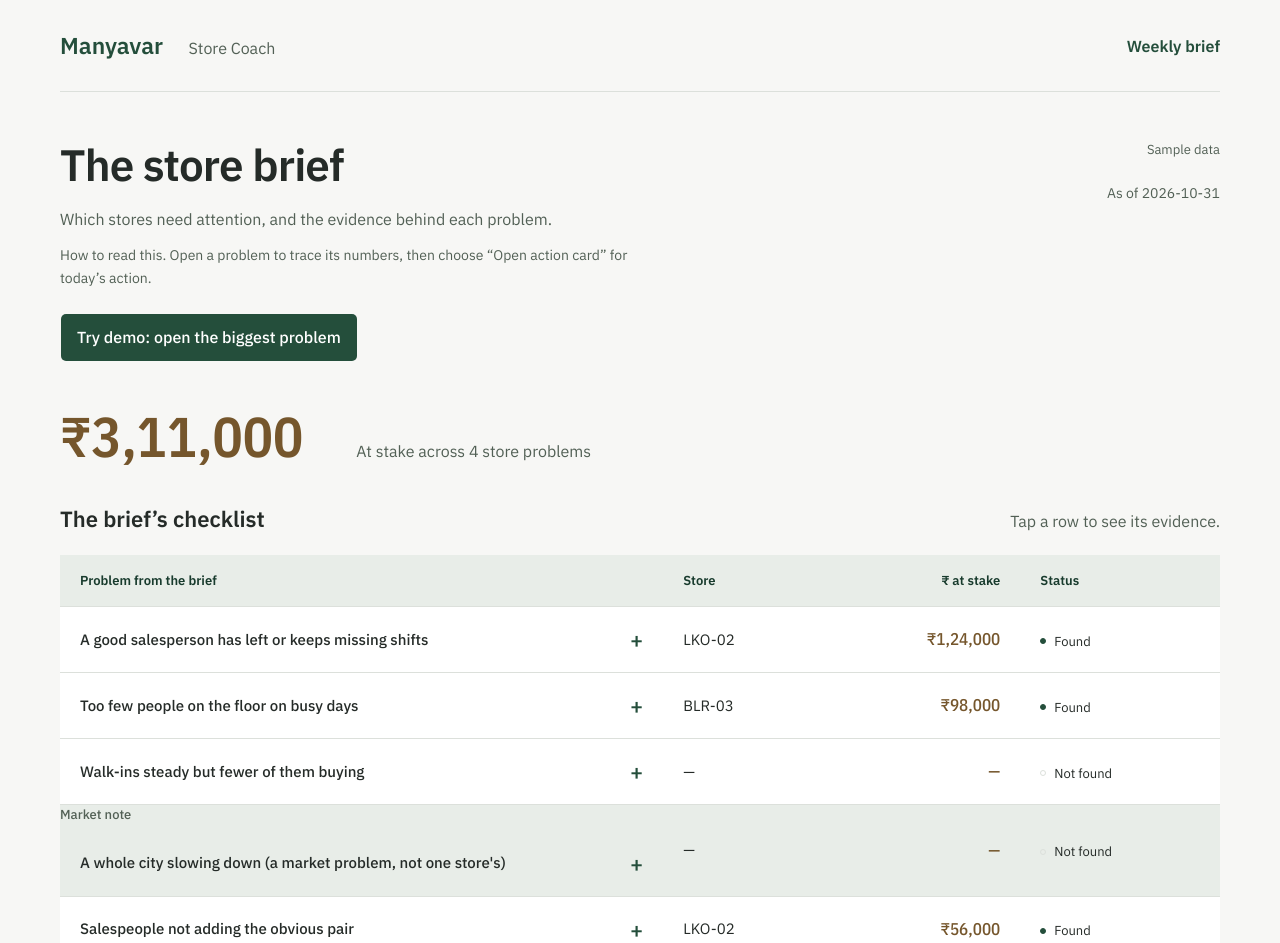
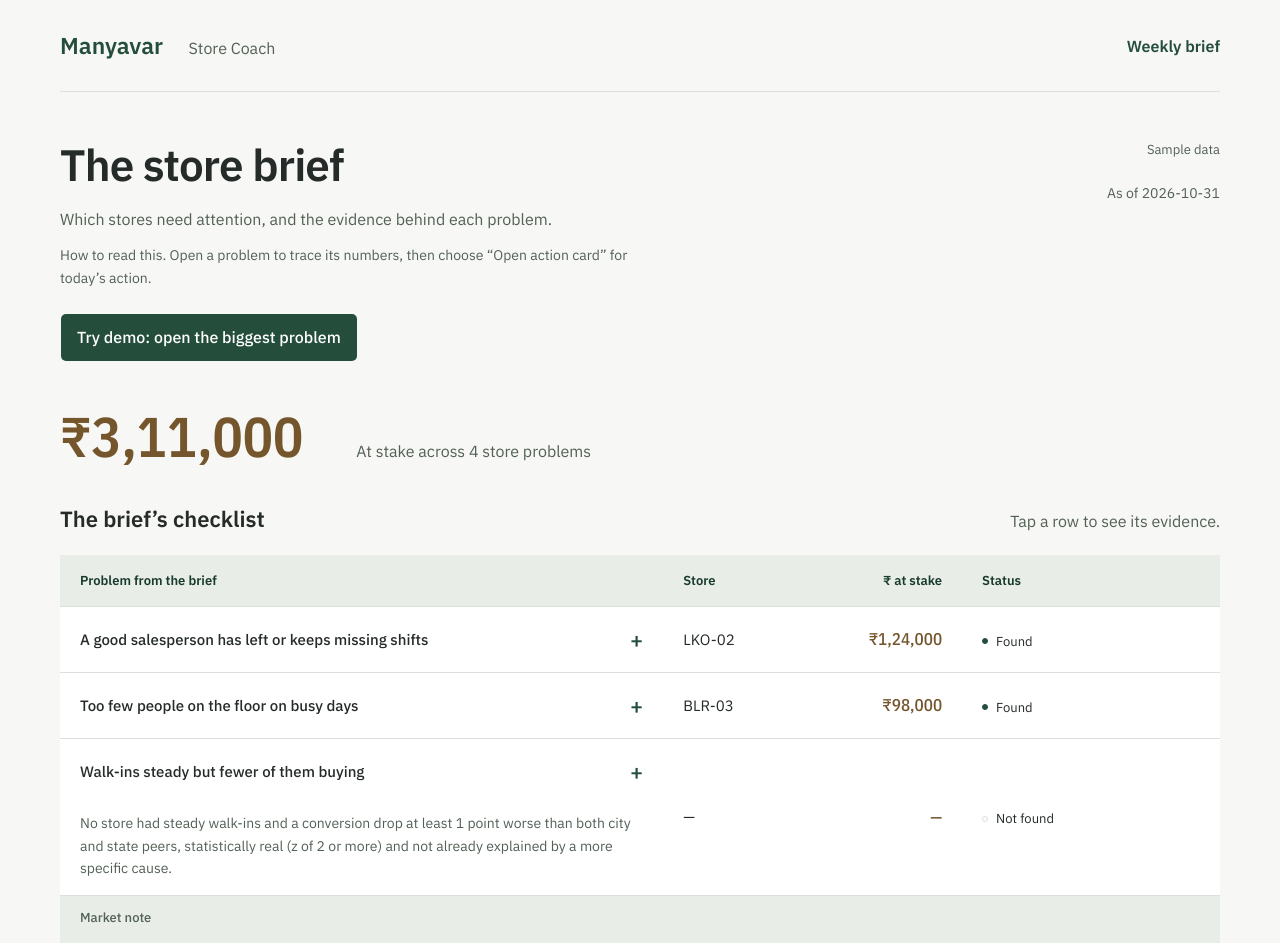
Before and after one commit to subh03/blueberry-chromosome, a Next.js app: page / in a window 1280 px wide. Shown: the top 943 px of the page. Built offline with nearby package versions, Linux system fonts and the light colour scheme.

Commit message:
fix(ui): explain excluded rows and guard missing evidence

```diff
--- a/app/globals.css
+++ b/app/globals.css
@@ -951,3 +951,12 @@ thead th:nth-child(3) {
   font-weight: 500;
   margin-bottom: 6px;
 }
+.row-reason {
+  font-size: 14px;
+  font-weight: 400;
+  color: var(--ink-muted);
+  margin-top: 8px;
+  overflow-wrap: anywhere;
+  padding: 0 20px 16px;
+}
+.scorecard-row .market-note-label { padding: 12px 20px 0; margin-bottom: -8px; }
--- a/components/scorecard.tsx
+++ b/components/scorecard.tsx
@@ -177,6 +177,12 @@ export function Scorecard({
                   );
                   const expanded = open === row.type;
                   const marketNote = row.kind === "market_note" || (!row.kind && row.type === "city_slowdown");
+                  const hasEvidence = Boolean(issue?.evidence.steps.length);
+                  const reason = row.reason ?? (row.status === "data_issue"
+                    ? "A data problem we excluded from the analysis. It is not counted as a store problem."
+                    : row.status === "not_found"
+                      ? "We checked this against peer stores and nothing met our threshold."
+                      : !hasEvidence ? "The evidence for this problem is unavailable in this snapshot." : null);
                   return (
                     <Fragment key={row.type}>
                       <tr
@@ -200,6 +206,7 @@ export function Scorecard({
                               {expanded ? "−" : "+"}
                             </span>
                           </button>
+                          {reason && <p className="row-reason">{reason}</p>}
                         </th>
                         <td>{row.store_ids.join(", ") || "—"}</td>
                         <td className="money">
@@ -214,7 +221,7 @@ export function Scorecard({
                         <td>
                           <span className={`status ${row.status}`}>
                             {row.status === "found"
-                              ? "Found"
+                              ? hasEvidence ? marketNote ? "Market note" : "Found" : "Evidence unavailable"
                               : row.status === "data_issue"
                                 ? "Data issue"
                                 : "Not found"}
@@ -224,15 +231,11 @@ export function Scorecard({
                       <tr id={`evidence-${row.type}`} hidden={!expanded}>
                         <td colSpan={4}>
                           {expanded &&
-                            (issue ? (
+                            (issue && hasEvidence ? (
                               <EvidenceChain issue={issue} />
                             ) : (
                               <p className="state">
-                                {row.status === "data_issue"
-                                  ? "Data-quality guard applied. No manager alert."
-                                  : row.status === "not_found"
-                                    ? "No matching issue was found in this snapshot."
-                                    : "Detailed evidence is not supplied for this sample row yet."}
+                                {reason}
                               </p>
                             ))}
                         </td>
```
